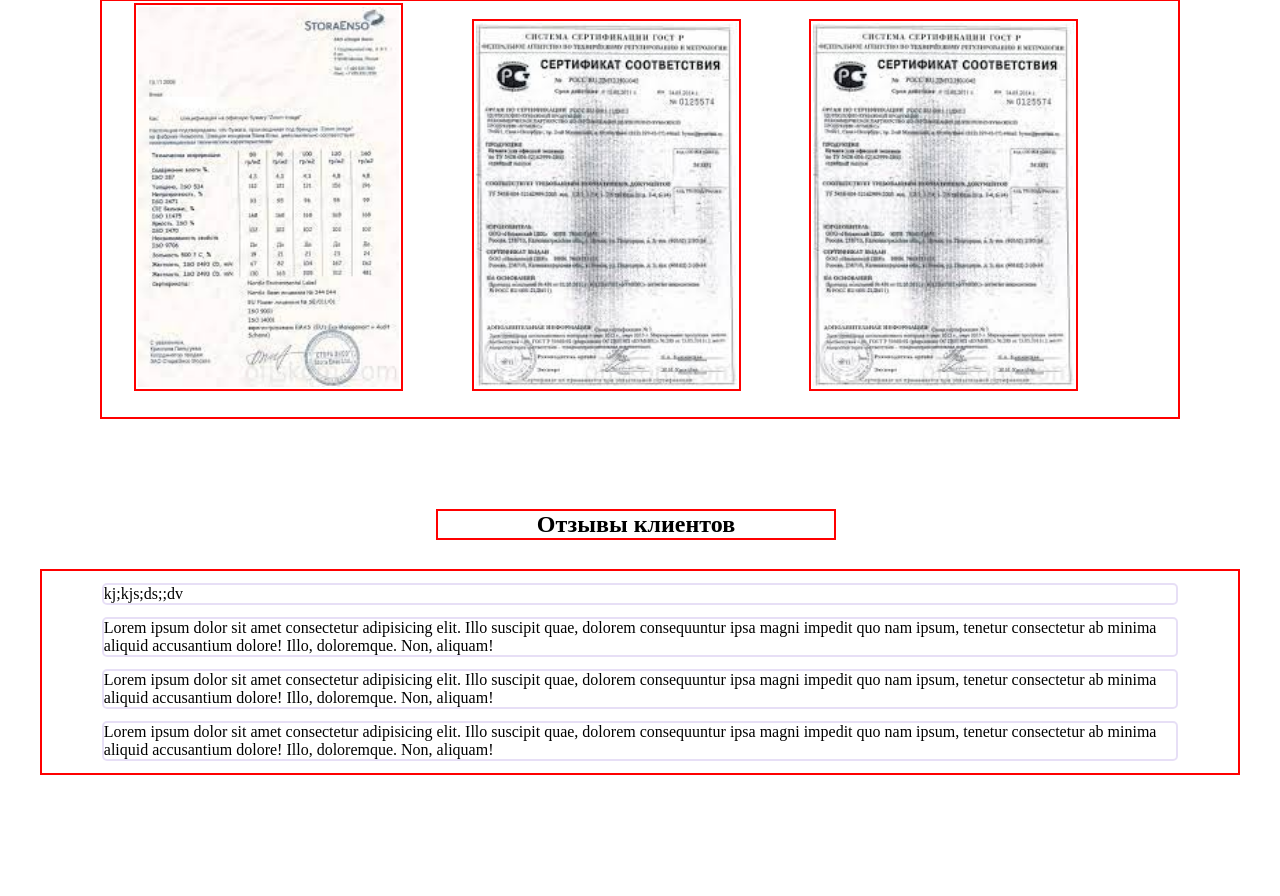
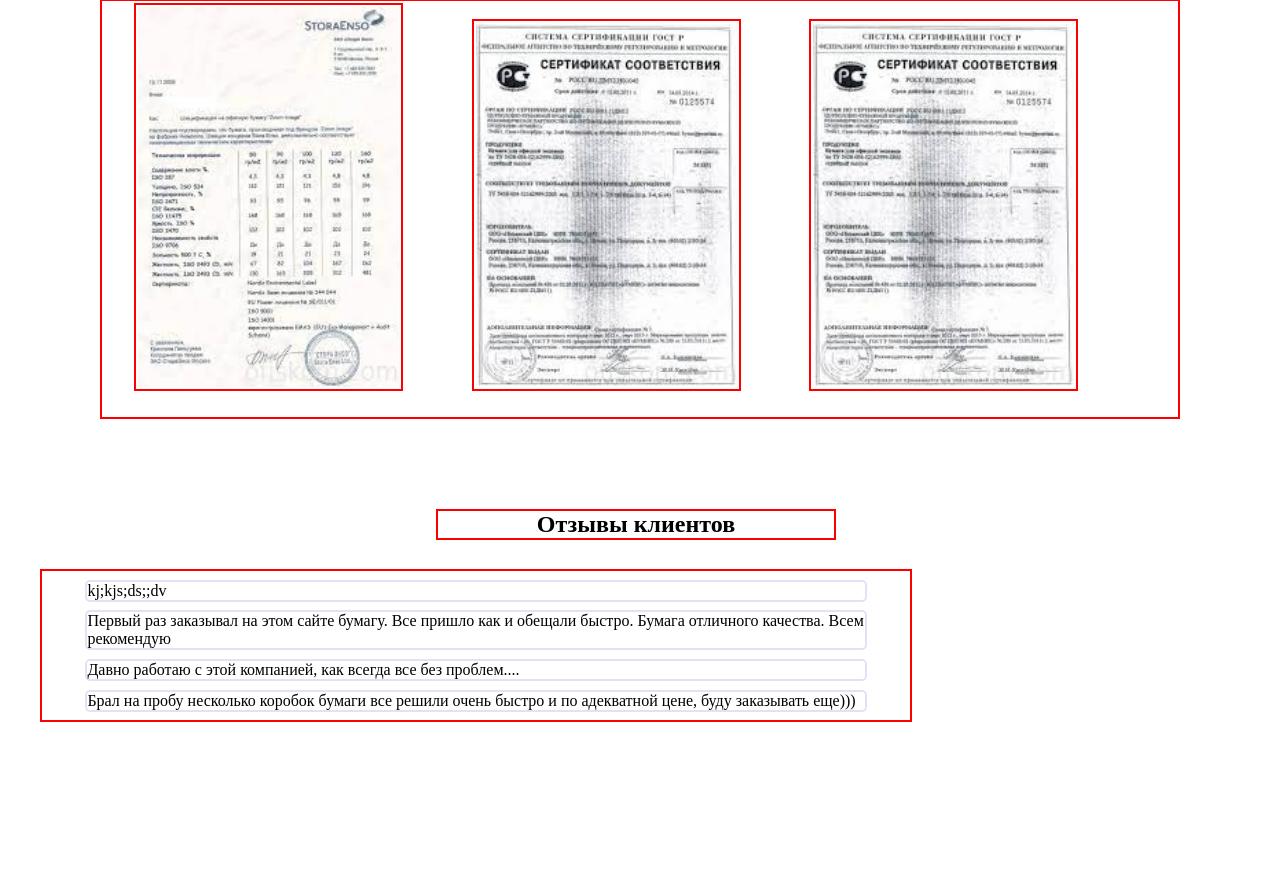
Before and after one commit to 09121988stroitel1/paper, a plain HTML site: page index.html in a window 1280 px wide. Shown: the part 791-1687 px from the top of the page. Drawn offline with Linux system fonts and the light colour scheme.

Commit message:
fix: comments

```diff
--- a/index.html
+++ b/index.html
@@ -77,20 +77,11 @@
             <h1 class="reviews__title">Отзывы клиентов</h1>
             <div class="reviews__field">
                 <p class="review">kj;kjs;ds;;dv</p>
-                <p class="review">Lorem ipsum dolor sit amet consectetur adipisicing elit.
-                    Illo suscipit quae, dolorem consequuntur ipsa magni
-                    impedit quo nam ipsum, tenetur consectetur ab minima
-                    aliquid accusantium dolore! Illo, doloremque. Non, aliquam!
+                <p class="review">Первый раз заказывал на этом сайте бумагу. Все пришло как и обещали быстро. Бумага отличного качества. Всем рекомендую
                 </p>
-                <p class="review">Lorem ipsum dolor sit amet consectetur adipisicing elit.
-                    Illo suscipit quae, dolorem consequuntur ipsa magni
-                    impedit quo nam ipsum, tenetur consectetur ab minima
-                    aliquid accusantium dolore! Illo, doloremque. Non, aliquam!
+                <p class="review">Давно работаю с этой компанией, как всегда все без проблем....
                 </p>
-                <p class="review">Lorem ipsum dolor sit amet consectetur adipisicing elit.
-                    Illo suscipit quae, dolorem consequuntur ipsa magni
-                    impedit quo nam ipsum, tenetur consectetur ab minima
-                    aliquid accusantium dolore! Illo, doloremque. Non, aliquam!
+                <p class="review">Брал на пробу несколько коробок бумаги все решили очень быстро и по адекватной цене, буду заказывать еще)))
                 </p>
             </div>
             <input class="revievs__text" type="text" value="Ваш отзыв">
```
